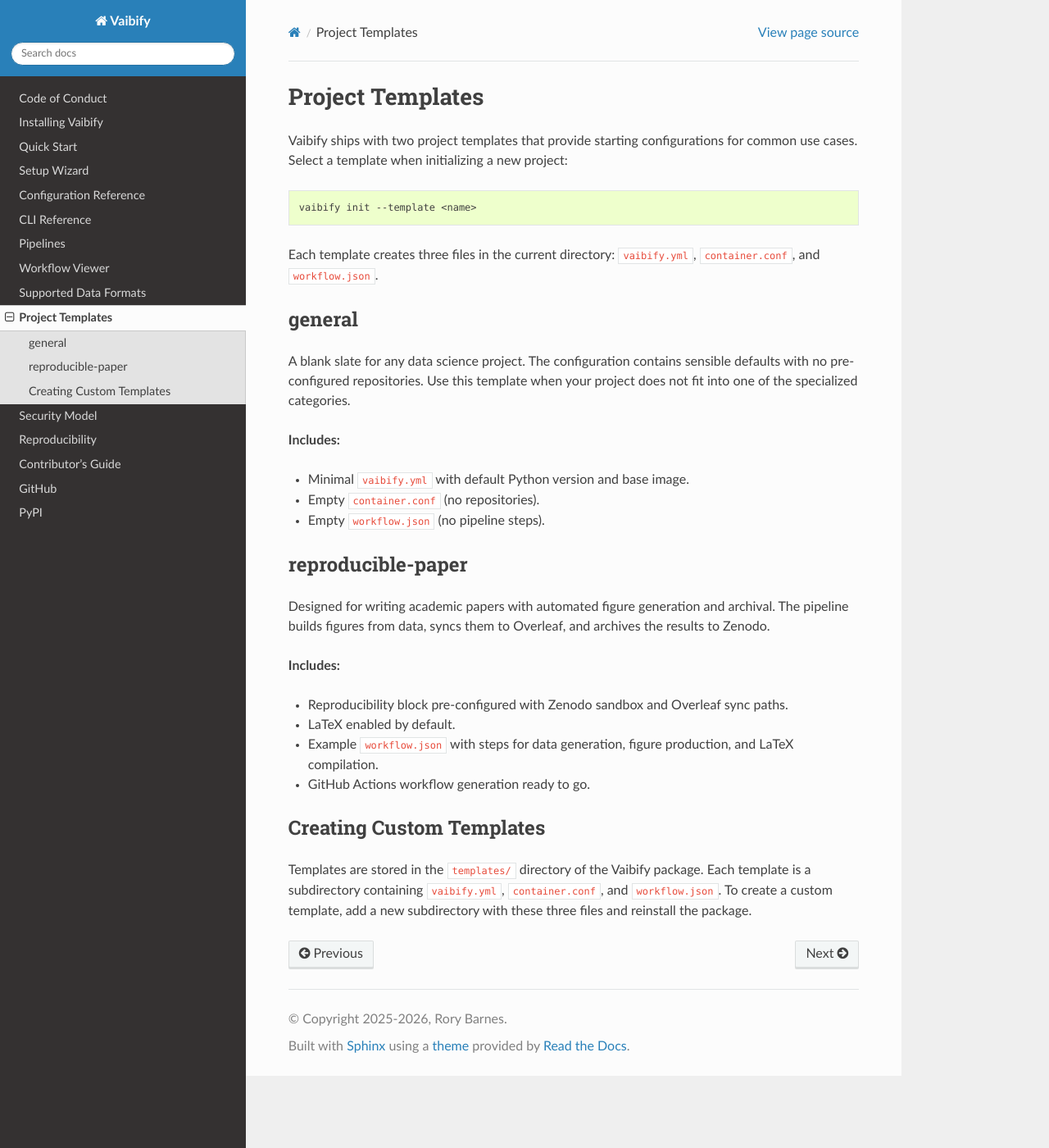
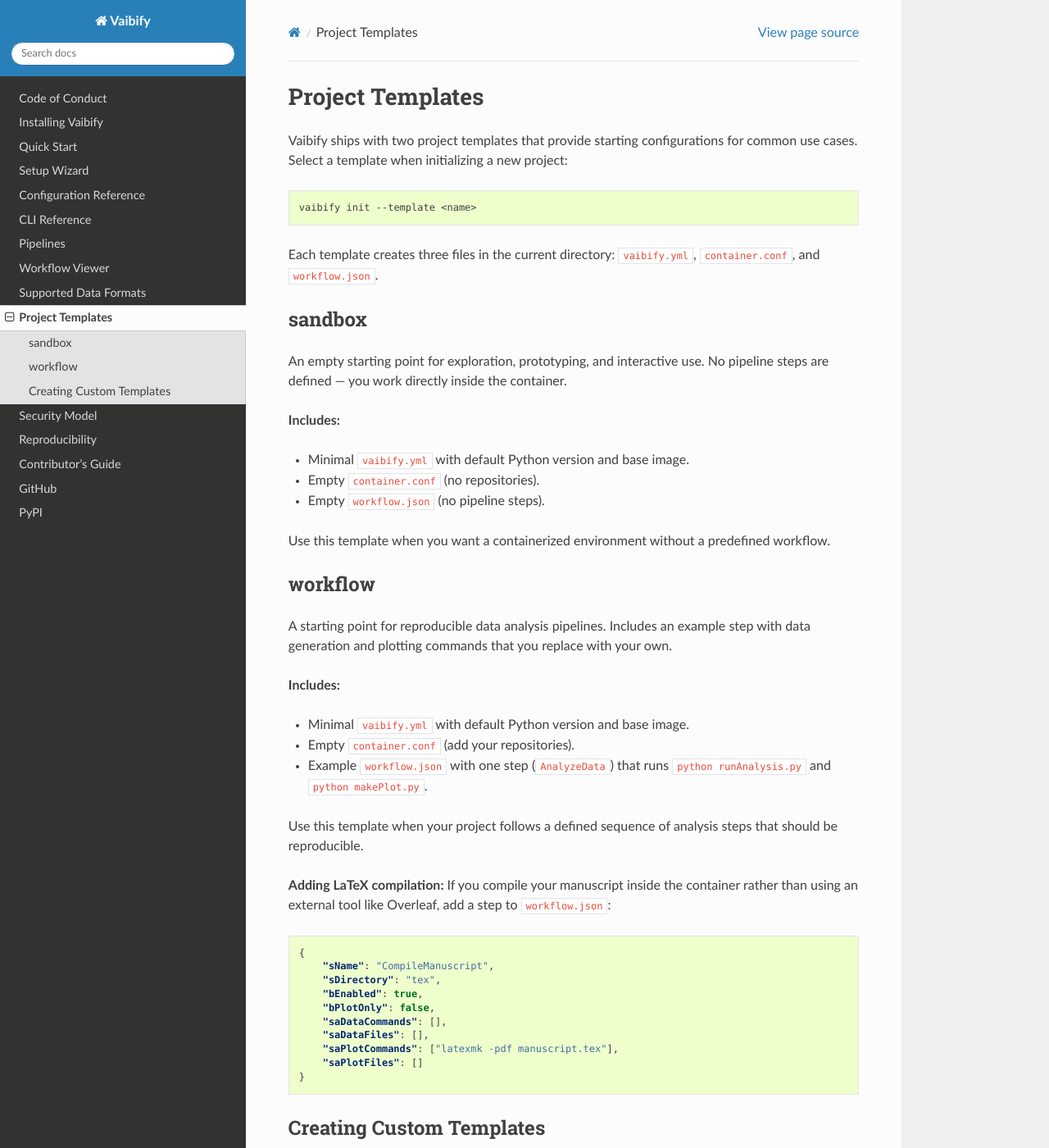
Before and after one commit to RoryBarnes/vaibify, a Sphinx documentation site: the page built from docs/templates.md, in a window 1280 px wide and 1400 px high. Shown: the whole window at 82% size. Built offline with Sphinx 7.4.7 and the Read the Docs theme 3.1.0, drawn with Linux system fonts in a browser that asks for light colours.

Commit message:
Rename templates to sandbox/workflow, fix deprecated CLI aliases in docs
Replace 'general' template with 'sandbox' (no workflow, for exploration)
and 'reproducible-paper' with 'workflow' (pipeline steps, no LaTeX
assumption). Remove in-container LaTeX compilation from the workflow
template -- users who need it can add the step themselves.

Update quickStart.md to use current shell aliases (vaibify_connect,
vaibify_push, vaibify_pull) and document --project/-p flag. Fix all
remaining references to old template names across docs, README, and
tests. Update pip install command from vaibify[docker] to vaibify.

Co-Authored-By: Claude Opus 4.6 (1M context) <noreply@anthropic.com>

````diff
--- a/docs/cli.md
+++ b/docs/cli.md
@@ -27,7 +27,7 @@ vaibify init [--template NAME] [--force]
 
 | Option           | Description                                   |
 |------------------|-----------------------------------------------|
-| `--template`     | Template name: `general` or `reproducible-paper` |
+| `--template`     | Template name: `sandbox` or `workflow`            |
 | `--force`        | Overwrite existing configuration files         |
 
 Creates `vaibify.yml`, `container.conf`, and `workflow.json` in the current
--- a/docs/developers.md
+++ b/docs/developers.md
@@ -78,7 +78,7 @@ vaibify/
   gui/              FastAPI web application and pipeline runner
   install/          Setup wizard and shell installer
   reproducibility/  Zenodo, Overleaf, and LaTeX integration
-templates/          Project templates (general, reproducible-paper)
+templates/          Project templates (sandbox, workflow)
 tests/              Pytest test suite
 docs/               Sphinx documentation (this site)
 ```
--- a/docs/templates.md
+++ b/docs/templates.md
@@ -11,11 +11,10 @@ vaibify init --template <name>
 Each template creates three files in the current directory: `vaibify.yml`,
 `container.conf`, and `workflow.json`.
 
-## general
+## sandbox
 
-A blank slate for any data science project. The configuration contains
-sensible defaults with no pre-configured repositories. Use this template
-when your project does not fit into one of the specialized categories.
+An empty starting point for exploration, prototyping, and interactive use.
+No pipeline steps are defined — you work directly inside the container.
 
 **Includes:**
 
@@ -23,20 +22,41 @@ when your project does not fit into one of the specialized categories.
 - Empty `container.conf` (no repositories).
 - Empty `workflow.json` (no pipeline steps).
 
-## reproducible-paper
+Use this template when you want a containerized environment without a
+predefined workflow.
 
-Designed for writing academic papers with automated figure generation and
-archival. The pipeline builds figures from data, syncs them to Overleaf,
-and archives the results to Zenodo.
+## workflow
+
+A starting point for reproducible data analysis pipelines. Includes an
+example step with data generation and plotting commands that you replace
+with your own.
 
 **Includes:**
 
-- Reproducibility block pre-configured with Zenodo sandbox and Overleaf
-  sync paths.
-- LaTeX enabled by default.
-- Example `workflow.json` with steps for data generation, figure production,
-  and LaTeX compilation.
-- GitHub Actions workflow generation ready to go.
+- Minimal `vaibify.yml` with default Python version and base image.
+- Empty `container.conf` (add your repositories).
+- Example `workflow.json` with one step (`AnalyzeData`) that runs
+  `python runAnalysis.py` and `python makePlot.py`.
+
+Use this template when your project follows a defined sequence of analysis
+steps that should be reproducible.
+
+**Adding LaTeX compilation:** If you compile your manuscript inside the
+container rather than using an external tool like Overleaf, add a step
+to `workflow.json`:
+
+```json
+{
+    "sName": "CompileManuscript",
+    "sDirectory": "tex",
+    "bEnabled": true,
+    "bPlotOnly": false,
+    "saDataCommands": [],
+    "saDataFiles": [],
+    "saPlotCommands": ["latexmk -pdf manuscript.tex"],
+    "saPlotFiles": []
+}
+```
 
 ## Creating Custom Templates
 
````
Also changed, not shown: README.md (+3 -3 lines), docs/quickStart.md (+20 -11 lines), docs/setupWizard.md (+2 -2 lines), 11 other files.
